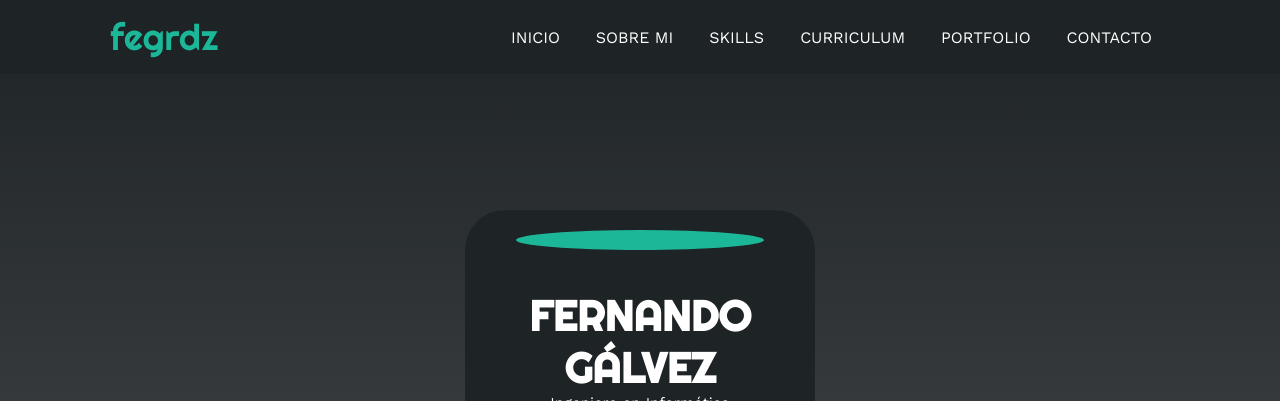
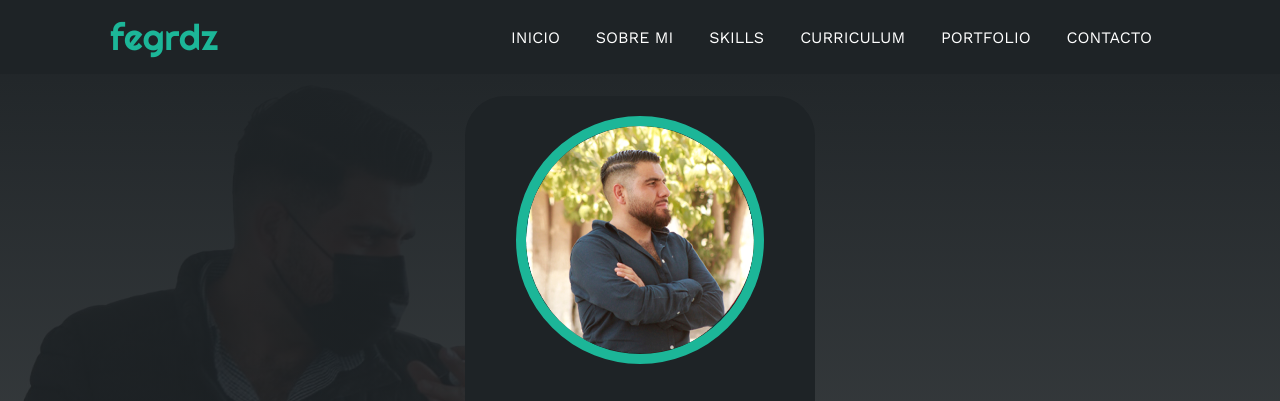
Before and after one commit to fegrdz/proyecto, a plain HTML site: page index.html in a window 1280 px wide. Shown: the top 401 px of the page. Drawn offline with nearby package versions, Linux system fonts and the light colour scheme.

Commit message:
Add files via upload

```diff
--- a/estilo.css
+++ b/estilo.css
@@ -58,7 +58,7 @@ html{
 /* SECCION I N I C I O */
 .inicio{
     background: linear-gradient(to top, rgba(30,35,38,.8), rgba(30,35,38,1)),
-    url(img/fondo2.jpg);
+    url(fondo2.jpg);
     background-size: cover;
     height: 100vh;
     color: #fff;
--- a/index.html
+++ b/index.html
@@ -35,7 +35,7 @@
     <section id="inicio" class="inicio">
         <div class="contenido-banner">
             <div class="contenedor-img">
-                <img src="img/hero.png" alt="">
+                <img src="hero.png" alt="">
             </div>
             <h1>FERNANDO GÁLVEZ</h1>
             <h2>Ingeniero en Informática</h2>
```
Also changed, not shown: fondo2.jpg (added), hero.png (added).
